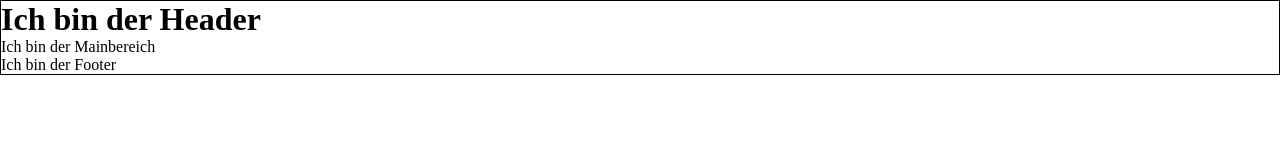
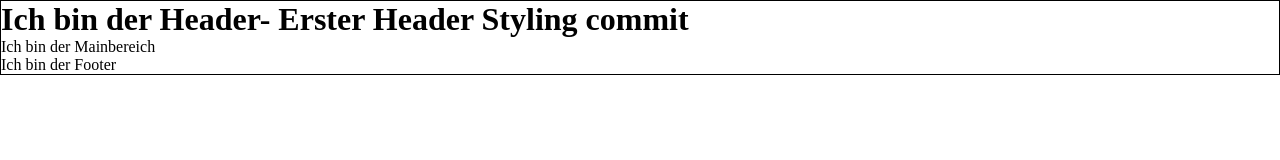
Before and after one commit to keboris/wdg24-group3, a plain HTML site: page index.html in a window 1280 px wide. Drawn offline with Linux system fonts and the light colour scheme.

Commit message:
Erstes HEader styling

```diff
--- a/index.html
+++ b/index.html
@@ -11,7 +11,7 @@
     <div id="container">
       <!-- HEADER BEREICH -->
       <header>
-        <h1>Ich bin der Header</h1>
+        <h1>Ich bin der Header- Erster Header Styling commit</h1>
       </header>
 
       <!-- MAIN BEREICH -->
```
